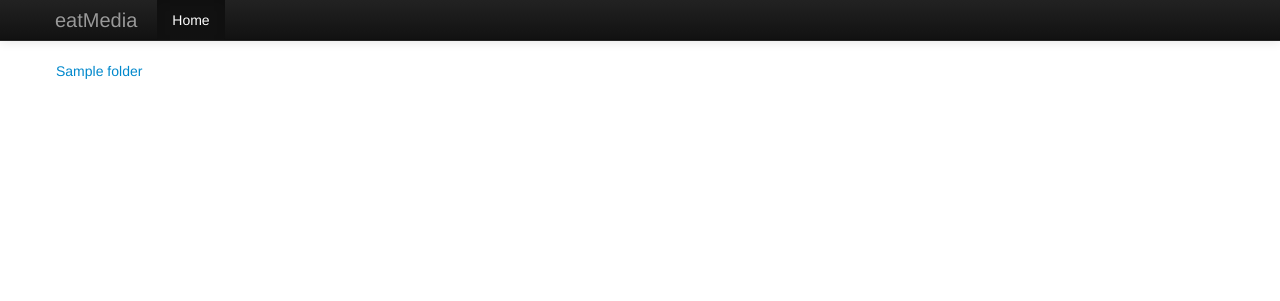
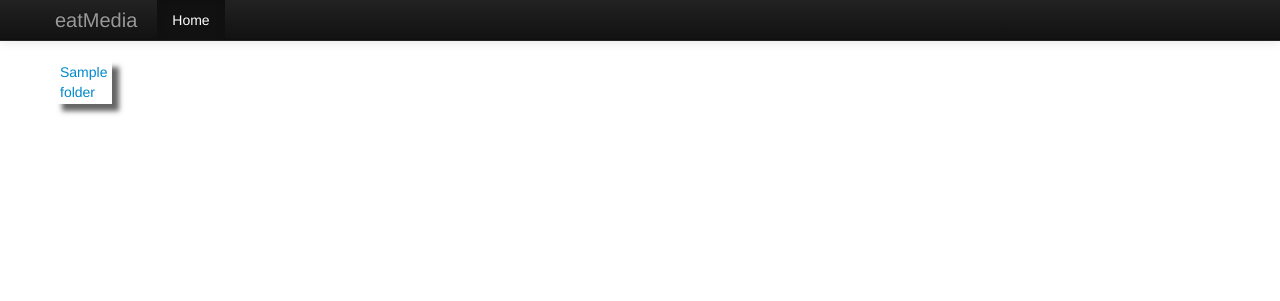
Before and after one commit to rickhurst/eatMedia, a Django app: template templates/home.html in a window 1280 px wide. Shown: the top 301 px of the page. Run offline with Django 3.2, Linux system fonts and the light colour scheme; the template is opened without the code that fills it: most values are stand-ins (such as "Sample title", 1, 10 or a date in 2020); grey boxes marked "Sample" are stand-in pictures; some libraries are stand-ins or nearby versions.

Commit message:
- added uid field to folder for tracking changed folder name - added south and initial migration - added images method to folder to return only images - some styling for folder listing - changed folder listing to only list images - added first image in folder as a thumbnail on folder listing - added slugify method - added get hid method to utile - added pretender thumb method - changed ingest process to write hid to meta file in folders - improved file type handling

```diff
--- a/models.py
+++ b/models.py
@@ -5,9 +5,14 @@ class Folder(models.Model):
   file_path = models.CharField(max_length=500)
   name = models.CharField(max_length=200)
   slug = models.CharField(max_length=200)
+  uid = models.CharField(max_length=30, blank=True)
 
   def __unicode__(self):
     return self.name
+
+  def images(self):
+    images = Item.objects.filter(folder=self, item_type=1)
+    return images
 
 # class Set(models.Model):
 #   name = models.CharField(max_length=200)
--- /dev/null
+++ b/static/css/eatMedia.css
@@ -0,0 +1,14 @@
+.folder {
+	position:relative;
+	float:left;
+}
+
+.folder span.folder-name {
+	position:absolute;
+	display:block;
+	top:0;
+	left:0;
+	background:#fff;
+	padding:2px 5px;
+	box-shadow: 7px 7px 5px rgba(50, 50, 50, 0.75);
+}
--- a/templates/base.html
+++ b/templates/base.html
@@ -1,14 +1,15 @@
 <!DOCTYPE html>
 <html>
 	<head>
-		<link href="/static/css/bootstrap.min.css" rel="stylesheet">
+		<link href="/static/css/bootstrap.min.css" rel="stylesheet" />
 	    <style>
 	      body {
 	        padding-top: 60px; /* 60px to make the container go all the way to the bottom of the topbar */
 	      }
 	    </style>
-	    <link href="/static/css/bootstrap-responsive.min.css" rel="stylesheet">
-		<link rel="stylesheet" href="/static/css/bootstrap-image-gallery.min.css">
+	    <link href="/static/css/bootstrap-responsive.min.css" rel="stylesheet" />
+		<link rel="stylesheet" href="/static/css/bootstrap-image-gallery.min.css" />
+		<link rel="stylesheet" href="/static/css/eatMedia.css" />
 	</head>
 	<body>
 
@@ -20,10 +21,10 @@
             <span class="icon-bar"></span>
             <span class="icon-bar"></span>
           </a>
-          <a class="brand" href="#">eatMedia</a>
+          <a class="brand" href="/">eatMedia</a>
           <div class="nav-collapse collapse">
             <ul class="nav">
-              <li class="active"><a href="#">Home</a></li>
+              <li class="active"><a href="/">Home</a></li>
             </ul>
           </div><!--/.nav-collapse -->
         </div>
--- a/templates/home.html
+++ b/templates/home.html
@@ -1,12 +1,20 @@
 {% extends 'base.html' %}
+{% load thumbnail %}
 {% block content %}
 
-<table>
+
 {% for folder in folders %}
-	<tr>
-		<td><a href="/folder/{{ folder.slug }}">{{ folder.name }}</a></td>
-	</tr>
+	<div class="folder">
+		<a href="/folder/{{ folder.slug }}">
+			{% with folder.images|first as img %}
+				{% thumbnail img.getFilePath "160x160" crop="center" as im %}
+					<img src="{{ im.url }}" width="{{ im.width }}" height="{{ im.height }}" />
+				{% endthumbnail %}
+			<span class="folder-name">{{ folder.name }}</span>
+			{% endwith %}
+		</a>
+	</div>
 {% endfor %}
-</table>
+
 
 {% endblock %}
```
Also changed, not shown: templates/folder.html (+7 -1 lines), utils.py (+17 -0 lines), views.py (+8 -4 lines), migrations/0001_initial.py (added), migrations/0002_auto__add_field_folder_uid.py (added), migrations/__init__.py (added).
